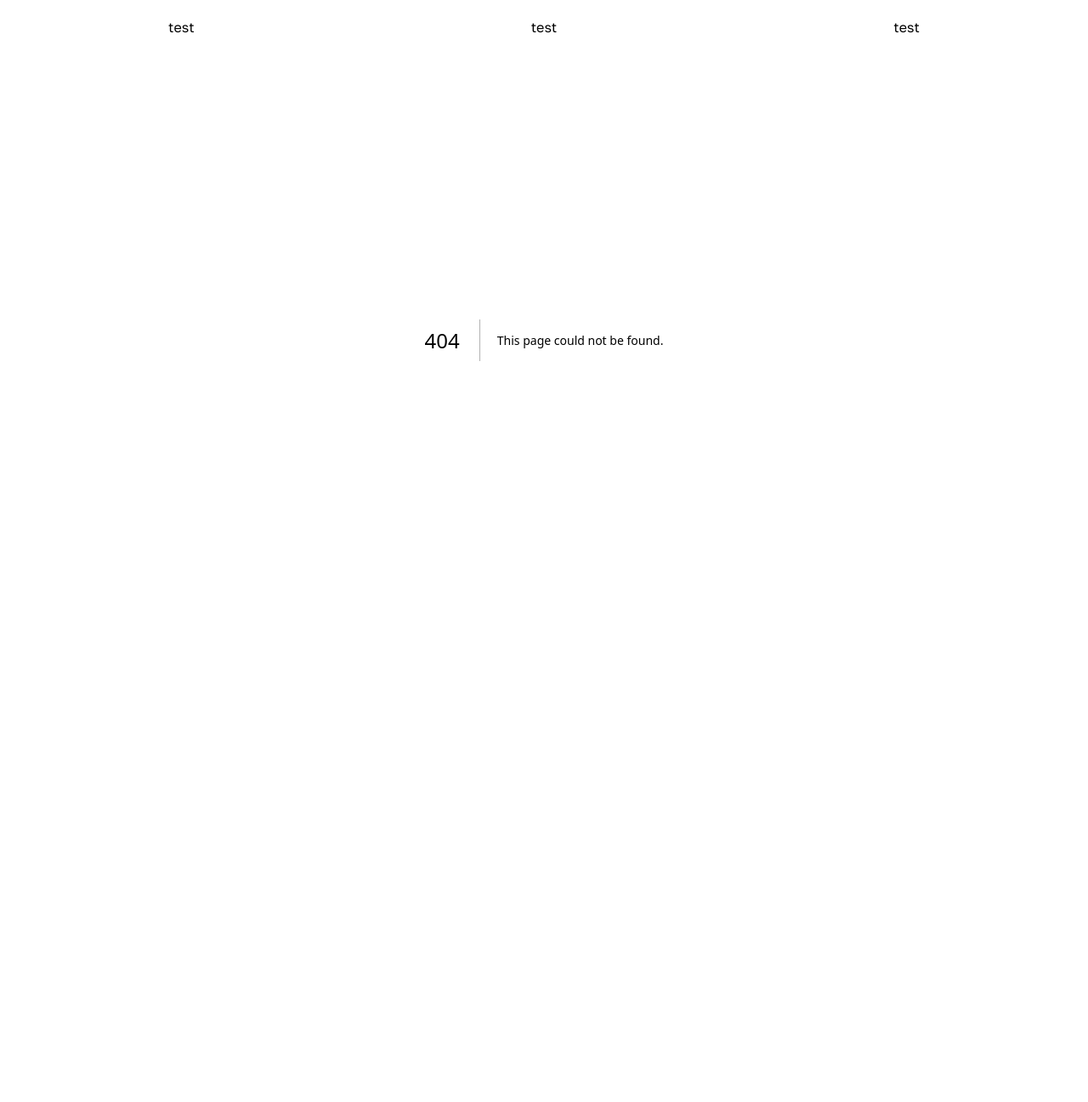
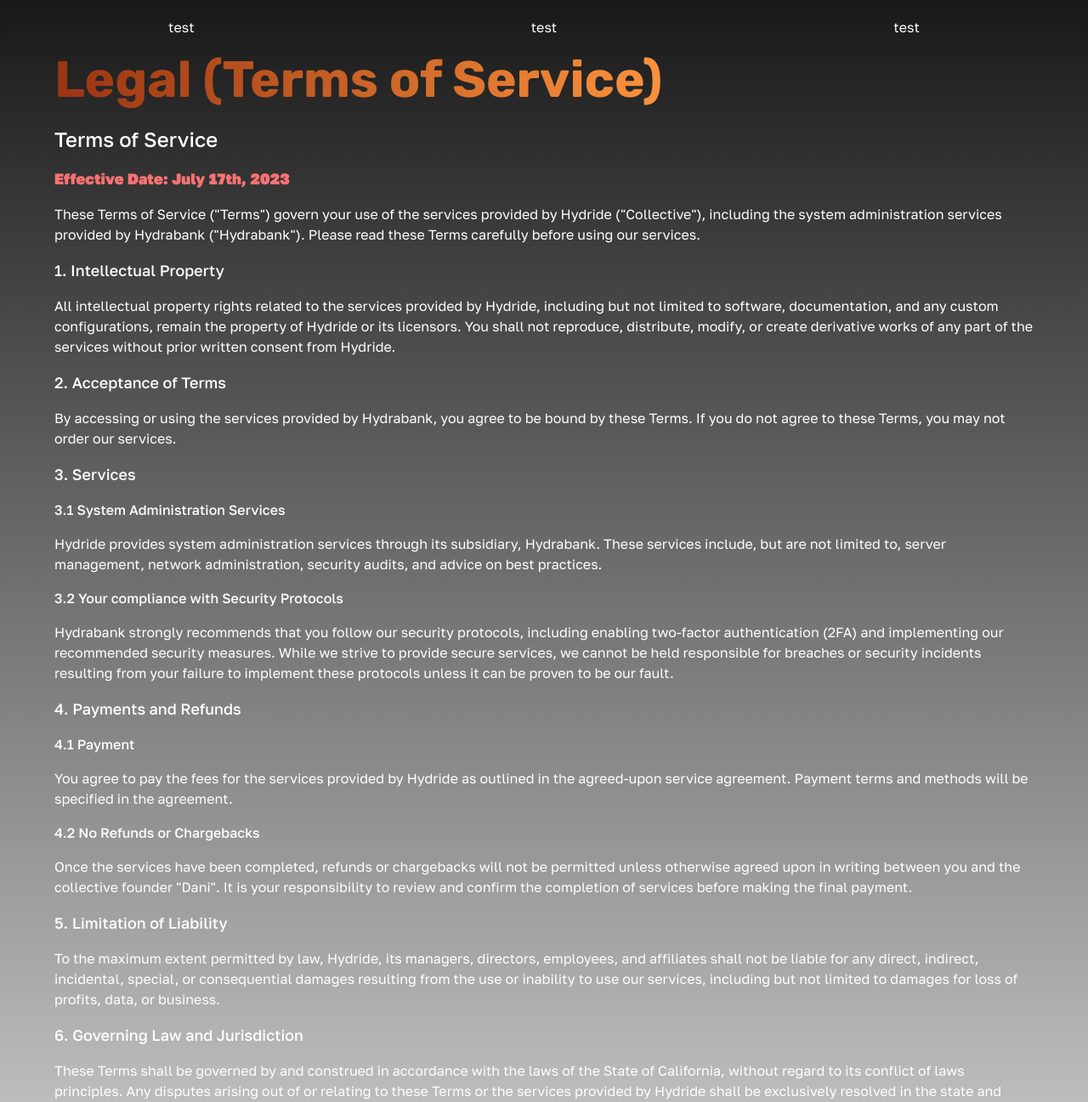
Before and after one commit to hydridecollective/hydrabank, a Next.js app: page /terms in a window 1280 px wide. Before the commit this address had no page. Shown: the top 1297 px of the page at 85% size. Before the commit the page ends 800 px from the top, so only its background shows below. Built offline with nearby package versions, Linux system fonts and the light colour scheme; what tailwindcss-animatecss would draw is missing.

Commit message:
Terms of Service **DANI OR TOM REVIEW THANKSadd **

```diff
--- a/package.json
+++ b/package.json
@@ -18,6 +18,8 @@
     "@fortawesome/react-fontawesome": "^0.1.18",
     "@headlessui/react": "^1.4.3",
     "@heroicons/react": "^1.0.5",
+    "@mdx-js/loader": "^2.3.0",
+    "@mdx-js/react": "^2.3.0",
     "@mui/icons-material": "^5.3.1",
     "@mui/material": "^5.3.1",
     "@testing-library/jest-dom": "^5.16.1",
--- /dev/null
+++ b/src/app/terms/page.jsx
@@ -0,0 +1,75 @@
+export default async function Page() {
+    return (
+        <section className="flex flex-col gap-y-6 w-full h-full p-16 pt-16">
+        <div className="flex flex-col gap-y-2">
+          <h1 className="text-4xl md:text-5xl lg:text-6xl font-medium font-header lg:max-w-[72rem] mb-4">
+            <b className="bg-gradient-to-r from-orange-800 to-orange-400 bg-clip-text text-transparent">
+              Legal (Terms of Service)
+            </b>
+          </h1>
+          <div className="flex flex-col md:gap-y-4">
+            <h2 className="text-2xl font-medium">Terms of Service</h2>
+            <h3>
+              <span className="text-error text-lg font-bold">
+                <strong>Effective Date: July 17th, 2023</strong>
+              </span>
+            </h3>
+            <p>
+              These Terms of Service ("Terms") govern your use of the services provided by Hydride ("Collective"), including the system administration services provided by Hydrabank ("Hydrabank"). Please read these Terms carefully before using our services.
+            </p>
+            <h3 className="text-lg font-medium">1. Intellectual Property</h3>
+            <p>
+              All intellectual property rights related to the services provided by Hydride, including but not limited to software, documentation, and any custom configurations, remain the property of Hydride or its licensors. You shall not reproduce, distribute, modify, or create derivative works of any part of the services without prior written consent from Hydride.
+            </p>
+            <h3 className="text-lg font-medium">2. Acceptance of Terms</h3>
+            <p>
+              By accessing or using the services provided by Hydrabank, you agree to be bound by these Terms. If you do not agree to these Terms, you may not order our services.
+            </p>
+            <h3 className="text-lg font-medium">3. Services</h3>
+            <h3 className="text-md font-medium">3.1 System Administration Services</h3>
+            <p>
+              Hydride provides system administration services through its subsidiary, Hydrabank. These services include, but are not limited to, server management, network administration, security audits, and advice on best practices.
+            </p>
+            <h3 className="text-md font-medium">3.2 Your compliance with Security Protocols</h3>
+            <p>
+              Hydrabank strongly recommends that you follow our security protocols, including enabling two-factor authentication (2FA) and implementing our recommended security measures. While we strive to provide secure services, we cannot be held responsible for breaches or security incidents resulting from your failure to implement these protocols unless it can be proven to be our fault.
+            </p>
+            <h3 className="text-lg font-medium">4. Payments and Refunds</h3>
+            <h3 className="text-md font-medium">4.1 Payment</h3>
+            <p>
+              You agree to pay the fees for the services provided by Hydride as outlined in the agreed-upon service agreement. Payment terms and methods will be specified in the agreement.
+            </p>
+            <h3 className="text-md font-medium">4.2 No Refunds or Chargebacks</h3>
+            <p>
+              Once the services have been completed, refunds or chargebacks will not be permitted unless otherwise agreed upon in writing between you and the collective founder "Dani". It is your responsibility to review and confirm the completion of services before making the final payment.
+            </p>
+            <h3 className="text-lg font-medium">5. Limitation of Liability</h3>
+            <p>
+              To the maximum extent permitted by law, Hydride, its managers, directors, employees, and affiliates shall not be liable for any direct, indirect, incidental, special, or consequential damages resulting from the use or inability to use our services, including but not limited to damages for loss of profits, data, or business.
+            </p>
+            <h3 className="text-lg font-medium">6. Governing Law and Jurisdiction</h3>
+            <p>
+              These Terms shall be governed by and construed in accordance with the laws of the State of California, without regard to its conflict of laws principles. Any disputes arising out of or relating to these Terms or the services provided by Hydride shall be exclusively resolved in the state and federal courts located in California.
+            </p>
+            <h3 className="text-lg font-medium">7. Miscellaneous</h3>
+            <h3 className="text-md font-medium">7.1 Entire Agreement</h3>
+            <p>
+              These Terms constitute the entire agreement between you and Hydride regarding the use of our services and supersede any prior agreements or understandings.
+            </p>
+            <h3 className="text-md font-medium">7.2 Severability</h3>
+            <p>
+              If any provision of these Terms is found to be invalid or unenforceable, that provision shall be deemed severed from the Terms without affecting the validity and enforceability of the remaining provisions.
+            </p>
+            <h3 className="text-md font-medium">7.3 Modifications</h3>
+            <p>
+              Hydrabank reserves the right to modify or update these Terms at any time without prior notice. It is your responsibility to review these Terms periodically for any changes.
+            </p>
+            <p> </p>
+            <p>
+              By using our services, you acknowledge that you have read, understood, and agreed to these Terms of Service. If you have any questions or concerns, please contact us at legal@hydride.dev.
+            </p>
+          </div>
+        </div>
+      </section>
+    );
+  }
```
Also changed, not shown: 1 other file (tests, documents, lock files or other folders).
